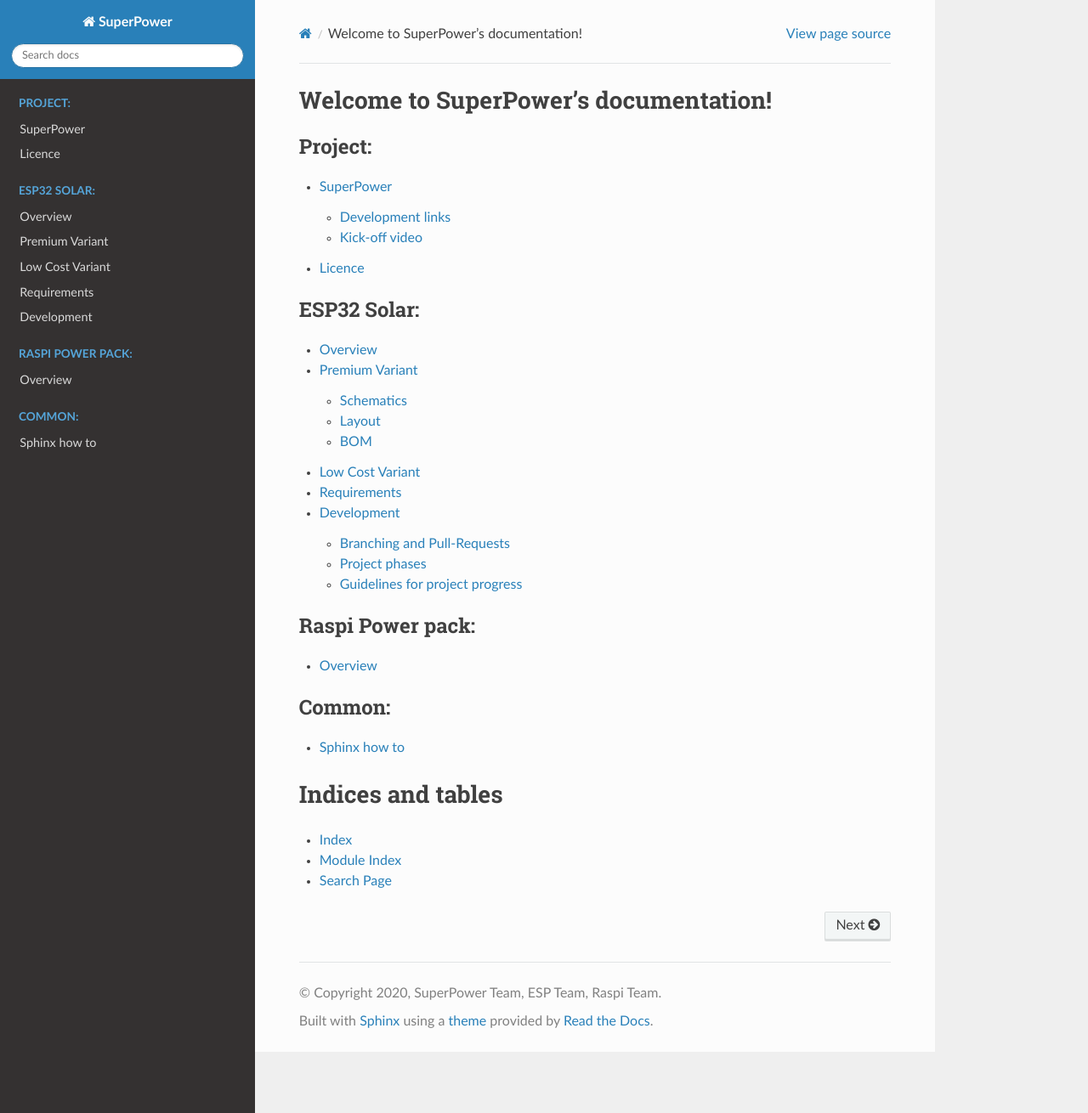
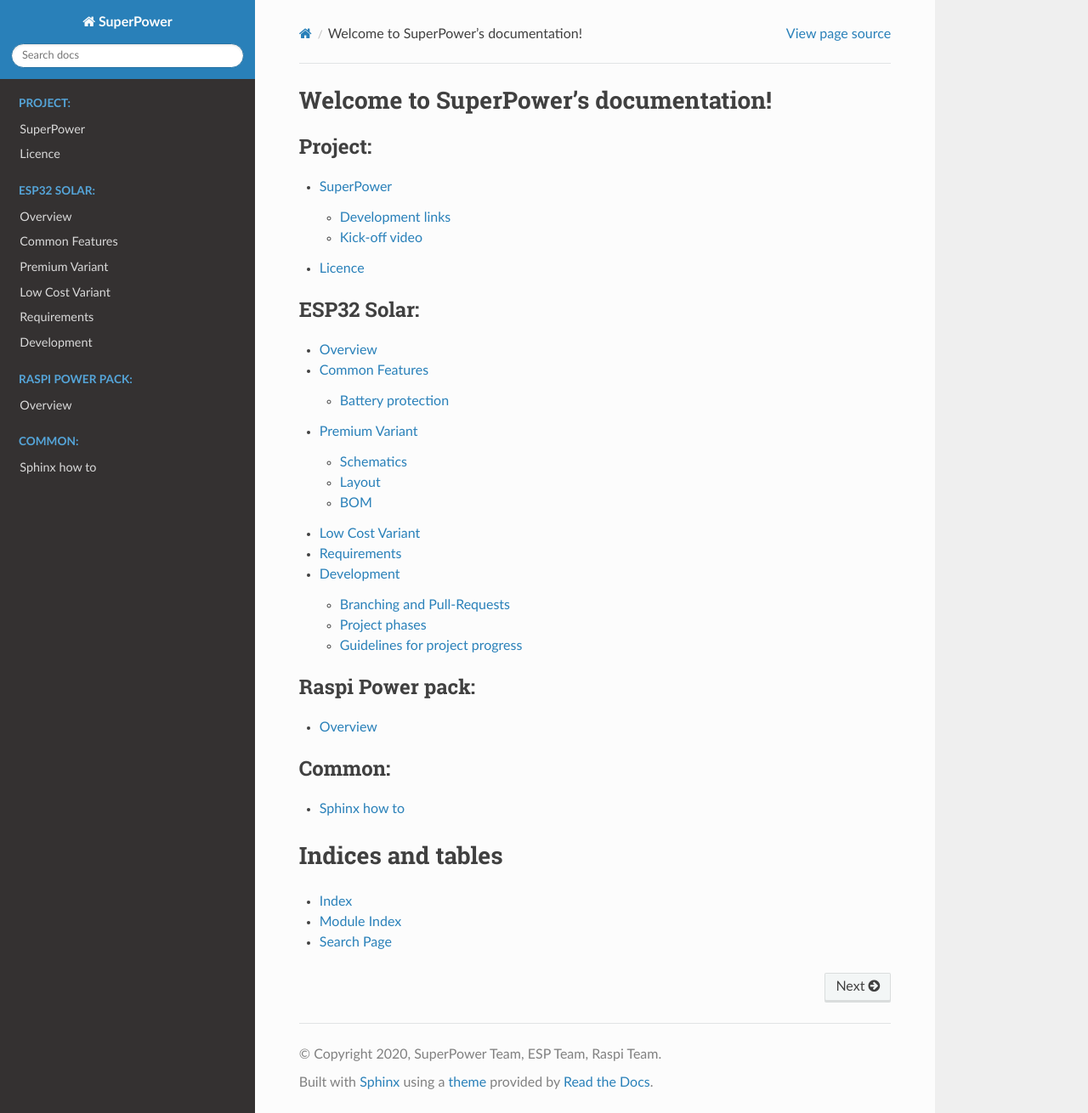
Before and after one commit to SensorsIot/SuperPower, a Sphinx documentation site: the page built from sphinx/index.rst, in a window 1280 px wide and 1310 px high. Shown: the whole window at 85% size. Built offline with Sphinx 7.4.7 and the Read the Docs theme 2.0.0, drawn with Linux system fonts in a browser that asks for light colours.

Commit message:
Update ReadTheDocs
Add "Battery protection" use case picture

```diff
--- a/sphinx/index.rst
+++ b/sphinx/index.rst
@@ -19,6 +19,7 @@
    :caption: ESP32 Solar:
 
    uc/overview.rst
+   uc/common.rst
    uc/original/overview.rst
    uc/low/overview.rst
    uc/requirements.rst
--- /dev/null
+++ b/sphinx/uc/common.rst
@@ -0,0 +1,8 @@
+########
+Common Features
+########
+
+Battery protection
+------------------
+
+.. image:: ../_static/Battery_Protection_IC_use_case.svg
```
Also changed, not shown: sphinx/_static/Battery_Protection_IC_use_case.svg (added).
